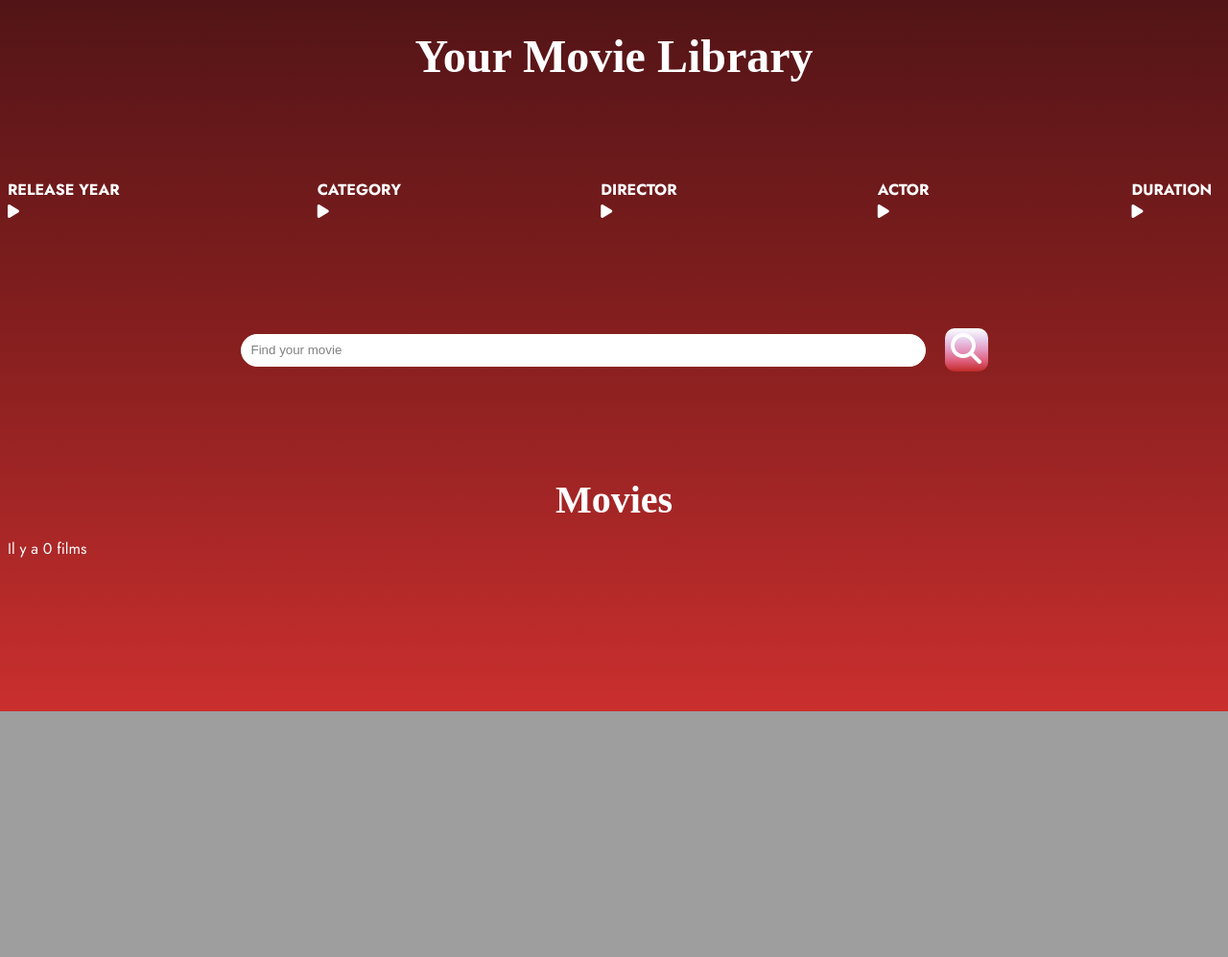
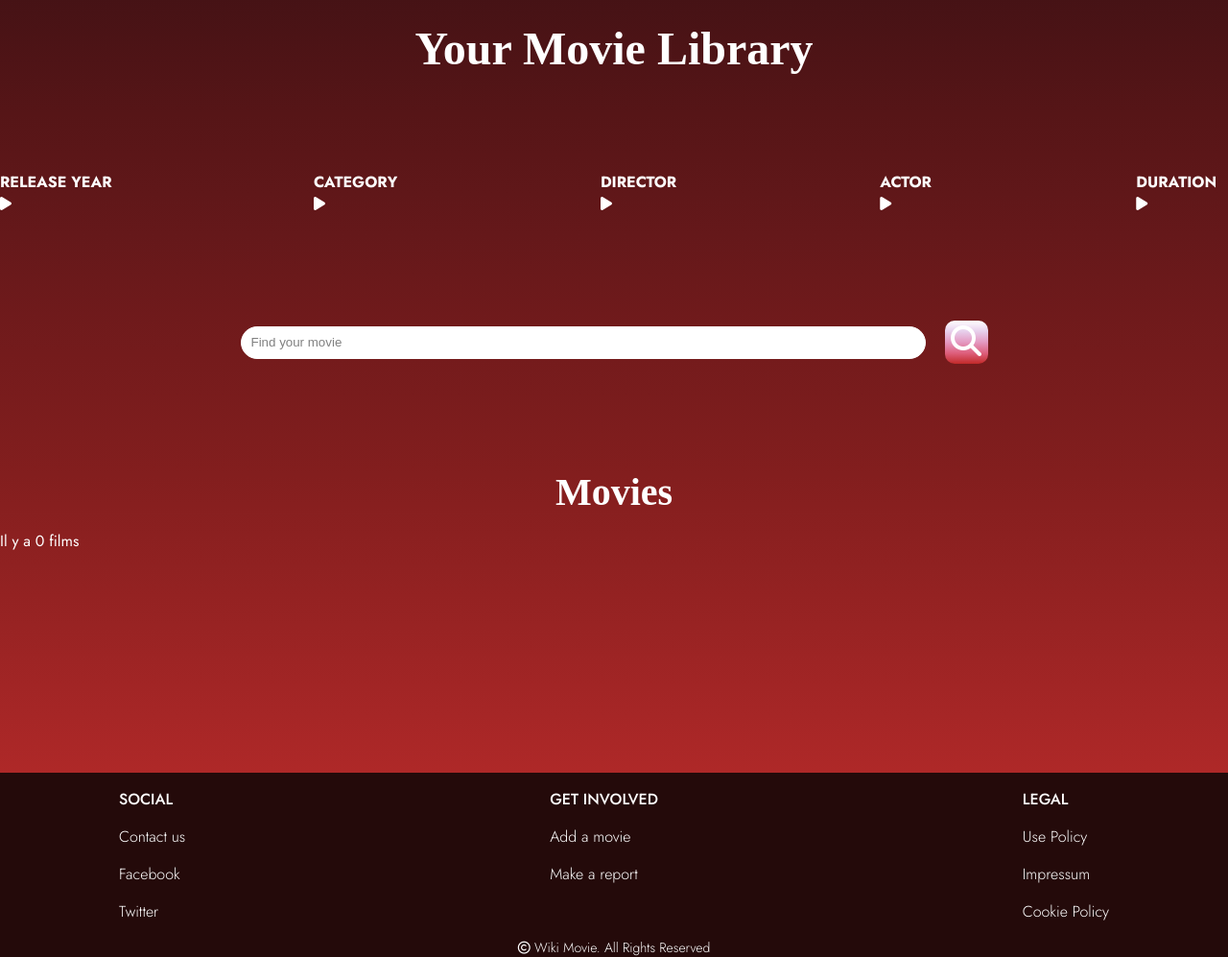
Before and after one commit to chloec68/MVC_CINEMA, a PHP site: page /index.php?action=listFilms in a window 1280 px wide. Shown: the part 384-1381 px from the top of the page at 96% size. Before the commit the page ends 1125 px from the top, so only its background shows below. Run offline with PHP 8.4, Linux system fonts and the light colour scheme; data that the repository does not hold is empty; some web fonts are replaced.

Commit message:
add footer + css

```diff
--- a/public/styles/styles.css
+++ b/public/styles/styles.css
@@ -7,6 +7,7 @@ body{
     color :white;
     font-family: "Jost", serif;
     font-size:1em;
+    margin:0px;
 }
 
 /* **************** HEADER ************** */
@@ -210,3 +211,42 @@ td{
     z-index: 2; /* Specify a stack order in case you're using a different order for other elements */
     cursor: pointer; /* Add a pointer on hover */
 }
+
+
+/* **************** FOOTER ************** */
+footer{
+    background-color: #240a0a;
+    width:100%;
+    font-family:"Jost", serif;
+    margin-top:10vh;
+}
+
+#flexBox{
+    display: flex;
+    justify-content: space-evenly;
+    gap:20%;
+}
+
+.section{
+    display:block;
+    font-size:16px;
+    font-weight:300;
+    /* flex-grow:1; */
+}
+
+.sectionTitle{
+    font-weight:500;
+}
+
+.small{
+
+    text-align: center;
+    /* flex-grow:3; */
+    align-self: flex-end;
+    font-size: 14px;
+    font-weight: 300;
+}
+
+.small i{
+    font-size:13px;
+}
--- a/view/template.php
+++ b/view/template.php
@@ -49,9 +49,28 @@
         </div>
     </div>
 
-    <div>
-
-    </div>
+    <footer>
+        <div id="flexBox">
+            <div class="section">
+                <p class="sectionTitle">SOCIAL</p>
+                <p>Contact us</p>
+                <p>Facebook</p>
+                <p>Twitter</p>
+            </div>
+            <div class="section">
+                <p class="sectionTitle">GET INVOLVED</p>
+                <p>Add a movie</p>
+                <p>Make a report</p>
+            </div>
+            <div class="section">
+                <p class="sectionTitle">LEGAL</p>
+                <p>Use Policy</p>
+                <p>Impressum</p>
+                <p>Cookie Policy</p>
+            </div>
+        </div>
+        <div class="small"><i class="fa-regular fa-copyright"></i> Wiki Movie. All Rights Reserved</div>
+    </footer>
 
     </body>
 </html>
```
